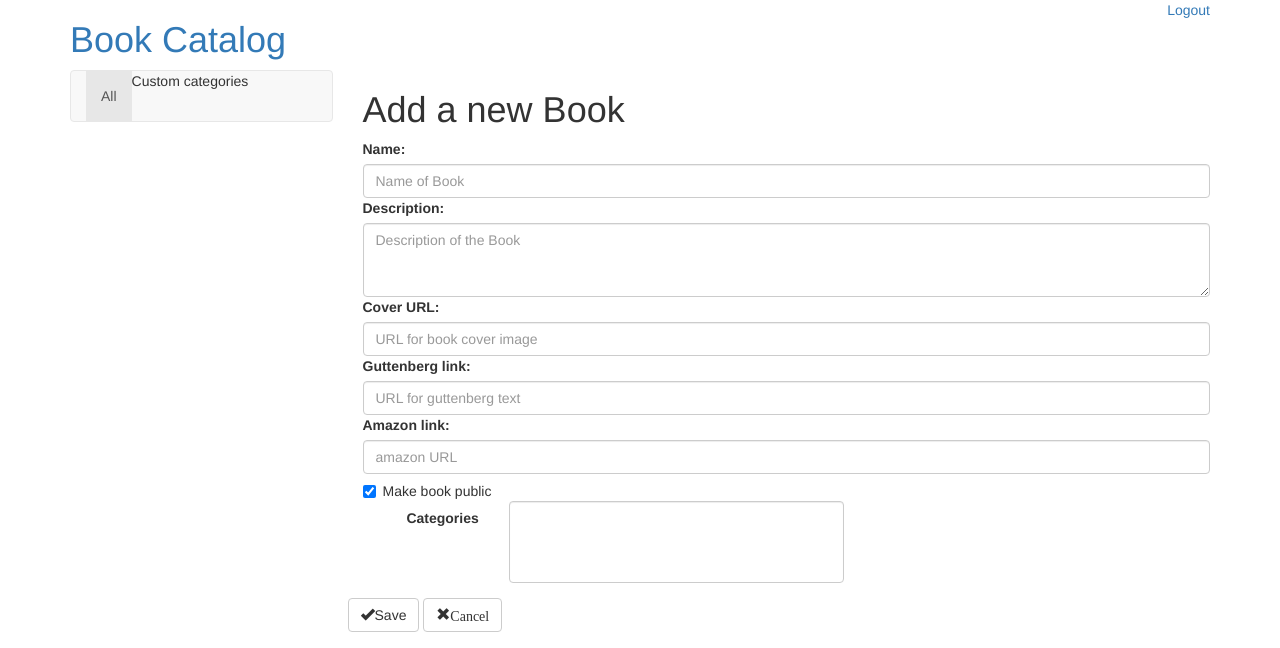
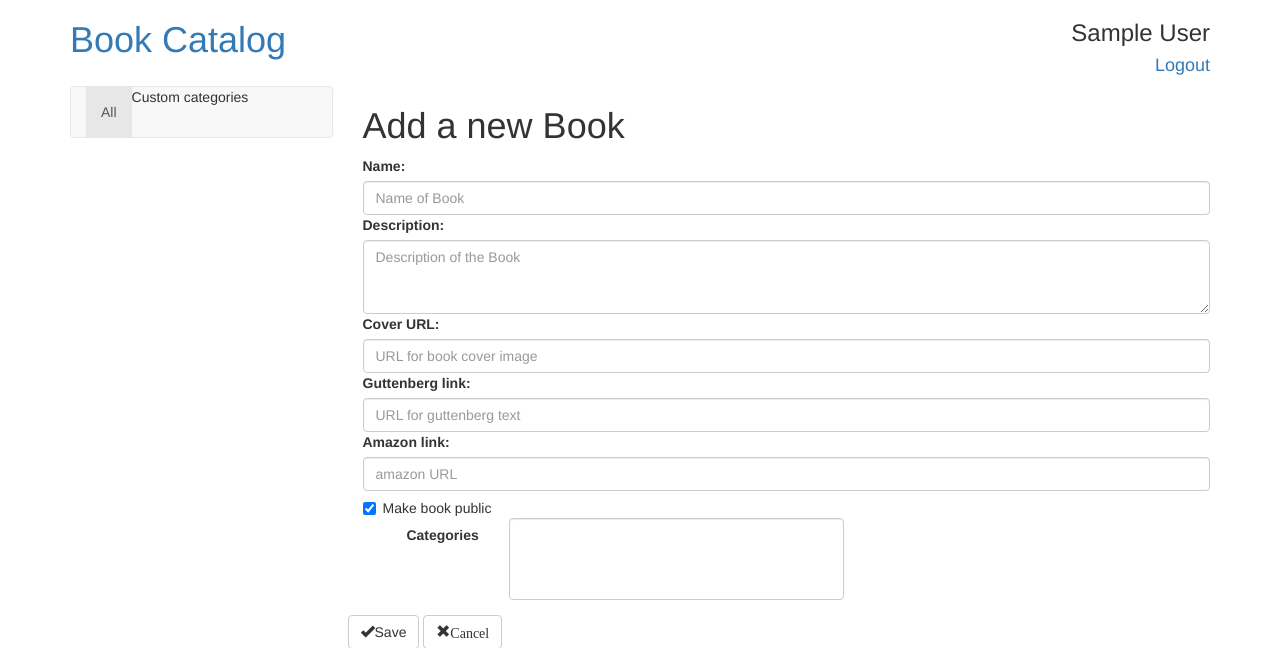
Before and after one commit to marzukt/catalog, a Flask app: page /books/new/ in a window 1280 px wide. Shown: the top 648 px of the page. Run offline with Flask 2, Linux system fonts and the light colour scheme; the visitor is signed in with stand-in values (Sample User, id 1); lists and menus that the app fills with data are empty; parts of the project's set-up code (start-up, migrations or seed data) failed here and were passed over; some libraries are stand-ins or nearby versions.

Commit message:
Add username to header if logged in

```diff
--- a/templates/header.html
+++ b/templates/header.html
@@ -1,5 +1,5 @@
 <div class="row top-menu">
-	<div class="col-md-6 orange">
+	<div class="col-md-6">
 		<a href="{{url_for('showBooks')}}">
             <h1>Book Catalog</h1>
 		</a>
@@ -8,7 +8,8 @@
 		{%if 'username' not in session %}
             <a href="{{url_for('showLogin')}}">Click Here to Login </a>
 		{% else %}
-            <a href="{{url_for('gdisconnect')}}">Logout </a>
+        <h3>{{ session['username'] }}</h3>
+        <a href="{{url_for('gdisconnect')}}"><h4>Logout</h4> </a>
 		{% endif %}
 	</div>
 </div>
```
